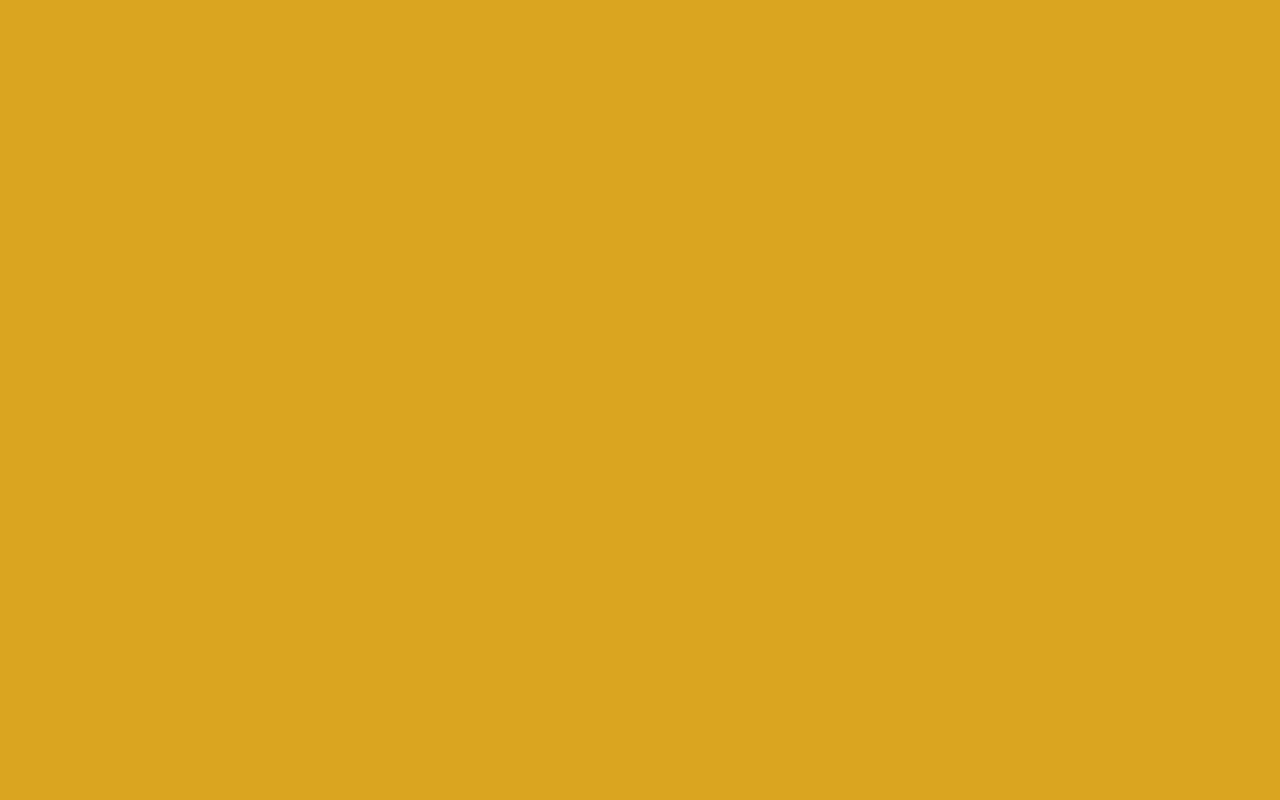
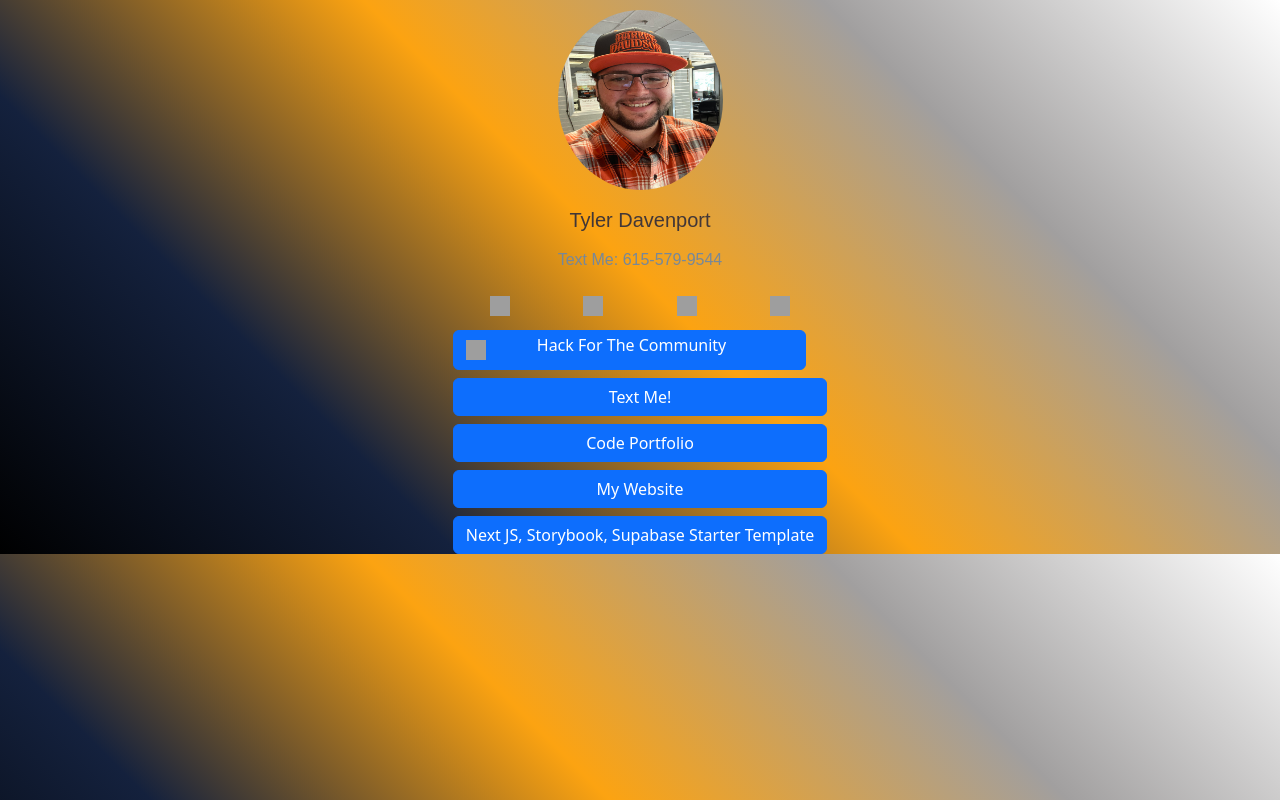
Before and after one commit to Tyler-Davenport/LAB-link-in-bio, a plain HTML site: page index.html in a window 1280 px wide. Drawn offline with nearby package versions, Linux system fonts and the light colour scheme; grey boxes are pictures that could not be loaded.

Commit message:
finished product

```diff
--- a/index.html
+++ b/index.html
@@ -4,10 +4,32 @@
   <meta charset="UTF-8">
   <meta name="viewport" content="width=device-width, initial-scale=1.0">
   <title>Document</title>
+  <link href="https://cdn.jsdelivr.net/npm/bootstrap@5.3.3/dist/css/bootstrap.min.css" rel="stylesheet" integrity="sha384-QWTKZyjpPEjISv5WaRU9OFeRpok6YctnYmDr5pNlyT2bRjXh0JMhjY6hW+ALEwIH" crossorigin="anonymous">
   <link rel="stylesheet" href="main.css">
 </head>
 <body>
+  <div id="main-div" class="d-grid gap-2">
+    <img id="profile-img" src="Tyler.jpg" alt="Tyler Davenport">
+    <h5>Tyler Davenport</h5>
+    <p>Text Me: 615-579-9544</p>
+    <div id="logo-div">
+      <img src="https://cdn.vectorstock.com/i/500p/47/55/x-logo-twitter-new-icon-vector-48174755.jpg" alt="x logo"/>
+      <img src="https://cdn-icons-png.flaticon.com/512/87/87390.png" alt="insta-logo"/>
+      <img src="https://banner2.cleanpng.com/20180402/cpw/avh08cnpq.webp" alt="youtube-logo"/>
+      <img src="https://cdn-icons-png.flaticon.com/512/61/61109.png" alt="linkedin-logo"/>
+    </div>
+    <div id="first-button-div">
+      <img id="first-button-image" src="https://www.hackerone.com/sites/default/files/inline-images/Cybsec%20awareness%20blue.png" alt="hack-community-logo"/>
+      <h6>Hack For The Community</h6>
+    </div>
+    <!-- <button class="btn btn-primary" type="button">Hack For The Community</button> -->
+    <button class="btn btn-primary" type="button">Text Me!</button>
+    <button class="btn btn-primary" type="button">Code Portfolio</button>
+    <button class="btn btn-primary" type="button">My Website</button>
+    <button class="btn btn-primary" type="button">Next JS, Storybook, Supabase Starter Template</button>
+  </div>
 
+  <script src="https://cdn.jsdelivr.net/npm/bootstrap@5.3.3/dist/js/bootstrap.bundle.min.js" integrity="sha384-YvpcrYf0tY3lHB60NNkmXc5s9fDVZLESaAA55NDzOxhy9GkcIdslK1eN7N6jIeHz" crossorigin="anonymous"></script>
   <script src="main.js"></script>
 </body>
 </html>
--- a/main.css
+++ b/main.css
@@ -1,3 +1,69 @@
 body {
-  background-color: goldenrod;
+  background-image: linear-gradient(45deg, #000000, #14213D, #FCA311, #a19f9f, #ffffff);
+  height: 100%;
 }
+#profile-img {
+  padding: 10px;
+  border-radius: 50%;
+  width: 185px;
+  height: 200px;
+  justify-self: center;
+}
+
+#main-div {
+  display: flex;
+  justify-content: center;
+  overflow: hidden;
+}
+
+h5 {
+  font-family: fantasy;
+  color: rgb(66, 55, 55);
+  justify-self: center;
+}
+
+p {
+  font-family: fantasy;
+  color: lightslategray;
+  justify-self: center;
+}
+
+img {
+  width: 20px;
+  height: 20px;
+}
+
+#logo-div {
+  display: flex;
+  justify-content: space-around;
+  flex-direction: row;
+}
+
+#first-button-div {
+  display: flex;
+  align-items: center;
+  justify-content: flex-start;
+  appearance: button;
+  background-color: rgb(13, 110, 253);
+  border: 1px solid rgb(13, 110, 253);
+  border-radius: 6px;
+  color: rgb(255, 255, 255);
+  cursor: pointer;
+  font-family: system-ui, "Segoe UI", Roboto, "Helvetica Neue", "Noto Sans", "Liberation Sans", Arial, sans-serif, "Apple Color Emoji", "Segoe UI Emoji", "Segoe UI Symbol", "Noto Color Emoji";
+  font-size: 16px;
+  height: 40px;
+  padding: 12px 12px;
+  width: 352.812px;
+  margin-top: 6px;
+}
+
+#first-button-image {
+  margin-right: 8px;
+}
+
+
+h6 {
+  text-align: center;
+  margin-left: 43px;
+
+}
```
Also changed, not shown: Tyler.jpg (added).
